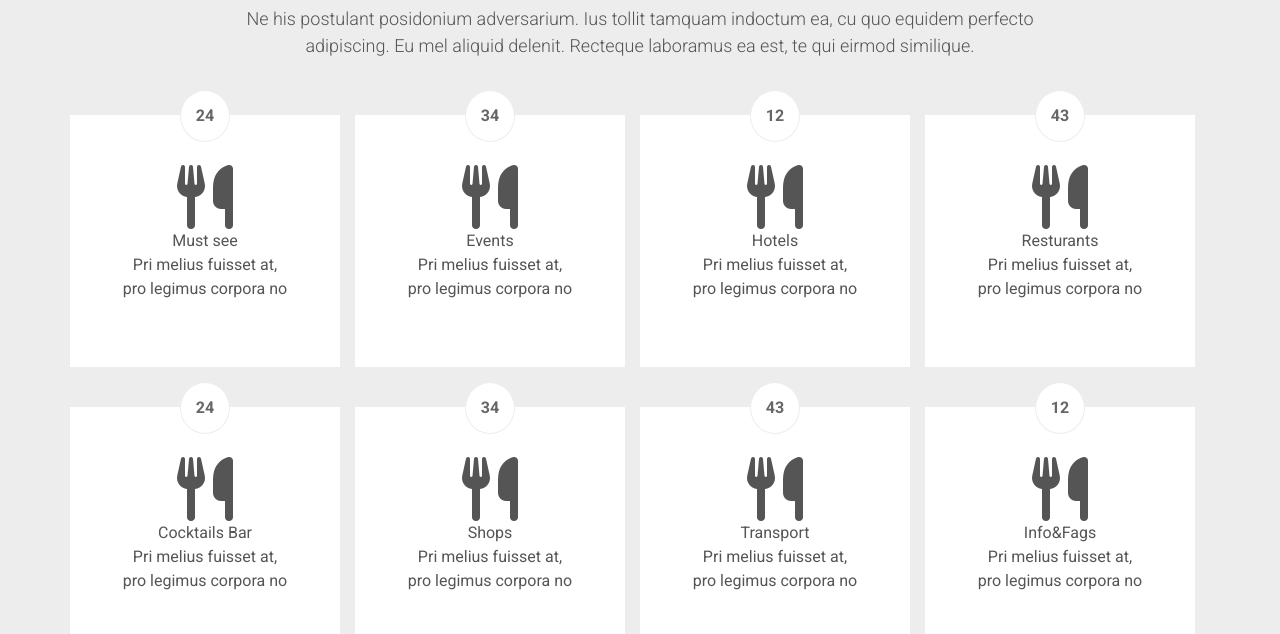
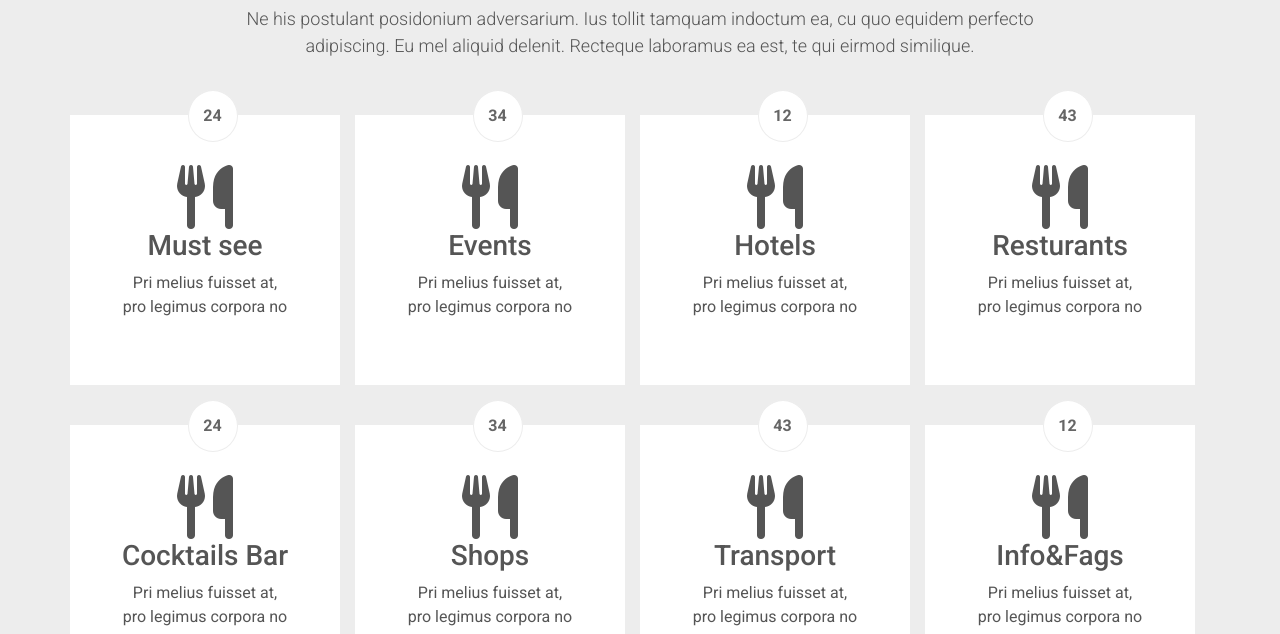
Before and after one commit to KyawKyawLin19/TourTemplate, a plain HTML site: page index.html in a window 1280 px wide. Shown: the part 166-800 px from the top of the page. Drawn offline with nearby package versions, Linux system fonts and the light colour scheme; a web font is replaced by a local one.

Commit message:
Explore Third

```diff
--- a/css/style.css
+++ b/css/style.css
@@ -151,7 +151,7 @@
   margin-top: 40px;
 }
 
-.box {
+.card-box {
   box-sizing: border-box;
   background: #fff;
   padding: 50px;
@@ -161,11 +161,15 @@
   background:#ededed;
 }
 
-/* .test {
-  width: 20px;
-  height: 50px;
-  background: #000;
-} */
+.un-line {
+  width: 120px;
+  color: #000;
+}
+
+.red-line {
+  color: #ED145B;
+  width: 50%;
+}
 
 .circle-num {
   position: absolute;
--- a/index.html
+++ b/index.html
@@ -82,72 +82,73 @@
         </h2>
         <p class="content-text">
           Ne his postulant posidonium adversarium. Ius tollit tamquam indoctum ea, cu quo equidem perfecto adipiscing. Eu mel aliquid delenit. Recteque laboramus ea est, te qui eirmod similique.
+          <span class="un-line"></span>
         </p>
       </div>
       <div class="row">
         <div class="col-lg-3 col-md-6 text-center wrapper">
-          <div class="box">
+          <div class="card-box">
             <div class="circle-num">24</div>
             <i class="fas fa-utensils fa-4x d-block"></i>
-            Must see
+            <h3>Must see</h3>
             <p>Pri melius fuisset at, pro legimus corpora no</p>
           </div>
         </div>
         <div class="col-lg-3 col-md-6 text-center wrapper">
-          <div class="box">
+          <div class="card-box">
               <div class="circle-num">34</div>
             <i class="fas fa-utensils fa-4x d-block"></i>
-            Events
+            <h3>Events</h3>
             <p>Pri melius fuisset at, pro legimus corpora no</p>
           </div>
         </div>
         <div class="col-lg-3 col-md-6 text-center wrapper">
-          <div class="box">
-              <div class="circle-num">12</div>
+          <div class="card-box">
+            <div class="circle-num">12</div>
             <i class="fas fa-utensils fa-4x d-block"></i>
-            Hotels
+            <h3>Hotels</h3>
             <p>Pri melius fuisset at, pro legimus corpora no</p>
           </div>
         </div>
         <div class="col-lg-3 col-md-6 text-center wrapper">
-          <div class="box">
-              <div class="circle-num">43</div>
+          <div class="card-box">
+            <div class="circle-num">43</div>
             <i class="fas fa-utensils fa-4x d-block"></i>
-            Resturants
+            <h3>Resturants</h3>
             <p>Pri melius fuisset at, pro legimus corpora no</p>
           </div>
         </div>
       </div>
       <div class="row">
         <div class="col-lg-3 col-md-6 text-center wrapper">
-          <div class="box">
-              <div class="circle-num">24</div>
-          <i class="fas fa-utensils fa-4x d-block"></i>
-          Cocktails Bar
-          <p>Pri melius fuisset at, pro legimus corpora no</p>
-        </div></div>
-        <div class="col-lg-3 col-md-6 text-center wrapper">
-          <div class="box">
-              <div class="circle-num">34</div>
-
-          <i class="fas fa-utensils fa-4x d-block"></i>
-          Shops
-          <p>Pri melius fuisset at, pro legimus corpora no</p>
-        </div></div>
-        <div class="col-lg-3 col-md-6 text-center wrapper">
-          <div class="box">
-              <div class="circle-num">43</div>
-
+          <div class="card-box">
+            <div class="circle-num">24</div>
             <i class="fas fa-utensils fa-4x d-block"></i>
-            Transport
+            <h3>Cocktails Bar</h3>
             <p>Pri melius fuisset at, pro legimus corpora no</p>
           </div>
         </div>
         <div class="col-lg-3 col-md-6 text-center wrapper">
-          <div class="box">
-              <div class="circle-num">12</div>
+          <div class="card-box">
+            <div class="circle-num">34</div>
             <i class="fas fa-utensils fa-4x d-block"></i>
-            Info&Fags
+            <h3>Shops</h3>
+            <p>Pri melius fuisset at, pro legimus corpora no</p>
+          </div>
+        </div>
+        <div class="col-lg-3 col-md-6 text-center wrapper">
+          <div class="card-box">
+            <div class="circle-num">43</div>
+            <i class="fas fa-utensils fa-4x d-block"></i>
+            <h3>Transport</h3>
+            <p>Pri melius fuisset at, pro legimus corpora no</p>
+          </div>
+        </div>
+        <div class="col-lg-3 col-md-6 text-center wrapper">
+          <div class="card-box">
+            <div class="circle-num">12</div>
+            <i class="fas fa-utensils fa-4x d-block"></i>
+            <h3>Info&Fags</h3>
             <p>Pri melius fuisset at, pro legimus corpora no</p>
           </div>
         </div>
@@ -209,6 +210,9 @@
     </div>
 
 
+
+
+
     <!-- Map -->
     <div class="container-fluid map p-0 pT-60">
       <iframe src="https://www.google.com/maps/embed?pb=!1m14!1m8!1m3!1d46109.67981670746!2d11.236931000000002!3d43.755108!3m2!1i1024!2i768!4f13.1!3m3!1m2!1s0x0%3A0xb4f768e1820d5119!2sPiazzale+Michelangelo!5e0!3m2!1sen!2sus!4v1563165302282!5m2!1sen!2sus"  frameborder="0" style="position:relative;width:100%;height: 90vh;" allowfullscreen></iframe>
```
